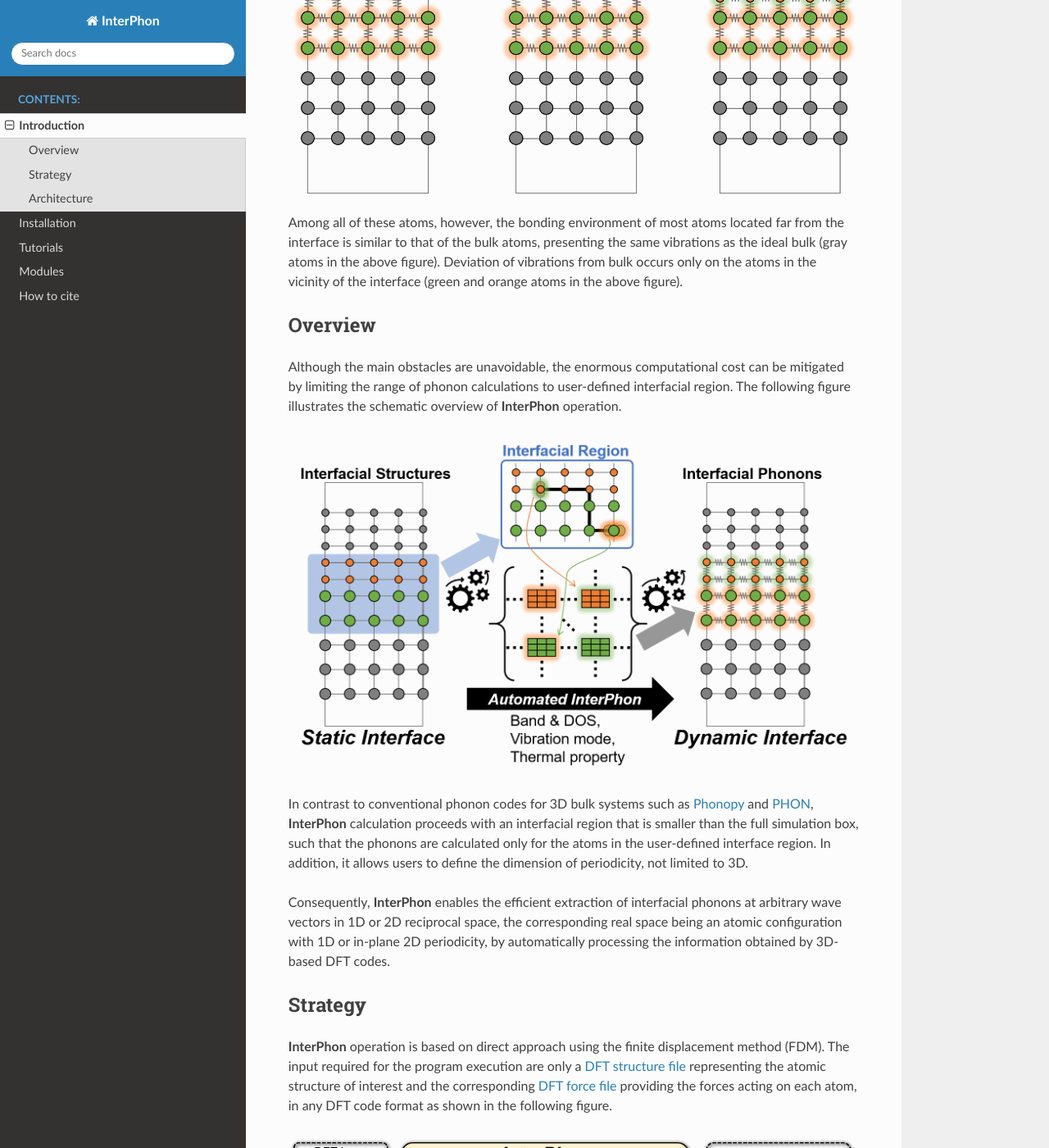
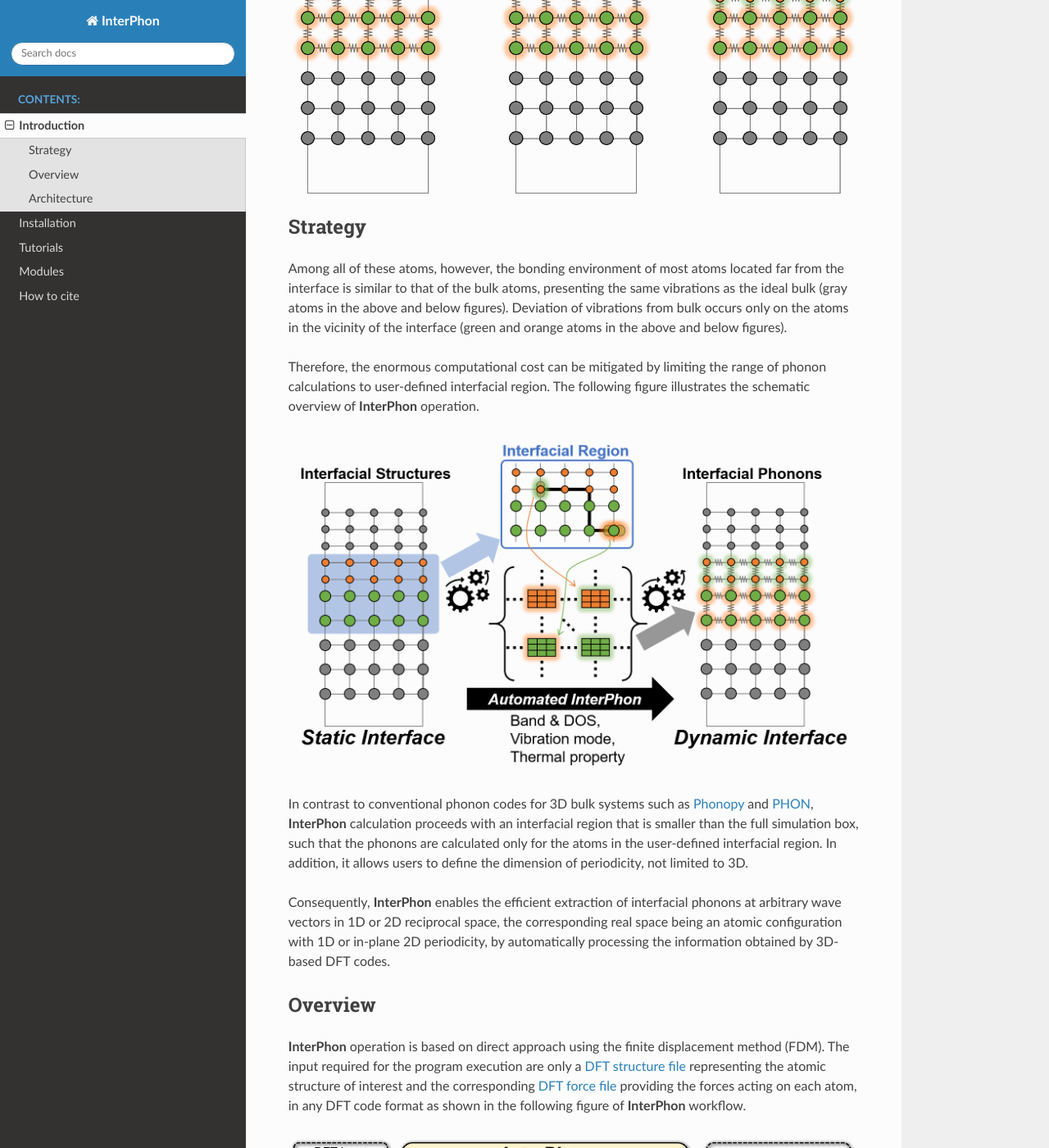
Before and after one commit to InWonYeu/interphon, a Sphinx documentation site: the page built from docs/source/introduction.rst, in a window 1280 px wide and 1400 px high, scrolled down 554 px. Shown: the whole window at 82% size. Built offline with Sphinx 7.4.7 and the Read the Docs theme 2.0.0, drawn with Linux system fonts in a browser that asks for light colours.

Commit message:
Update introduction.rst

```diff
--- a/docs/source/introduction.rst
+++ b/docs/source/introduction.rst
@@ -11,22 +11,21 @@ Here, atoms in the vicinity of the interface are shown in green and orange. The
 
 .. image:: images/Representative_systems.png
 
-Among all of these atoms, however, the bonding environment of most atoms located far from the interface is similar to
-that of the bulk atoms, presenting the same vibrations as the ideal bulk (gray atoms in the above figure).
-Deviation of vibrations from bulk occurs only on the atoms in the vicinity of the interface (green and orange atoms in the above figure).
-
-Overview
+Strategy
 ********
 
-Although the main obstacles are unavoidable, the enormous computational cost can be mitigated
-by limiting the range of phonon calculations to user-defined interfacial region.
+Among all of these atoms, however, the bonding environment of most atoms located far from the interface is similar to
+that of the bulk atoms, presenting the same vibrations as the ideal bulk (gray atoms in the above and below figures).
+Deviation of vibrations from bulk occurs only on the atoms in the vicinity of the interface (green and orange atoms in the above and below figures).
+
+Therefore, the enormous computational cost can be mitigated by limiting the range of phonon calculations to user-defined interfacial region.
 The following figure illustrates the schematic overview of **InterPhon** operation.
 
 .. image:: images/Graphical_abstracts.png
 
 In contrast to conventional phonon codes for 3D bulk systems such as Phonopy_ and PHON_,
 **InterPhon** calculation proceeds with an interfacial region that is smaller than the full simulation box,
-such that the phonons are calculated only for the atoms in the user-defined interface region.
+such that the phonons are calculated only for the atoms in the user-defined interfacial region.
 In addition, it allows users to define the dimension of periodicity, not limited to 3D.
 
 .. _Phonopy: https://phonopy.github.io/phonopy/
@@ -36,12 +35,12 @@ Consequently, **InterPhon** enables the efficient extraction of interfacial phon
 reciprocal space, the corresponding real space being an atomic configuration with 1D or in-plane 2D periodicity,
 by automatically processing the information obtained by 3D-based DFT codes.
 
-Strategy
+Overview
 ********
 
 **InterPhon** operation is based on direct approach using the finite displacement method (FDM).
 The input required for the program execution are only a :ref:`label_dft_structure_file` representing the atomic structure of interest
-and the corresponding :ref:`label_dft_force_file` providing the forces acting on each atom, in any DFT code format as shown in the following figure.
+and the corresponding :ref:`label_dft_force_file` providing the forces acting on each atom, in any DFT code format as shown in the following figure of **InterPhon** workflow.
 
 .. image:: images/InterPhon_workflow.png
 
```
